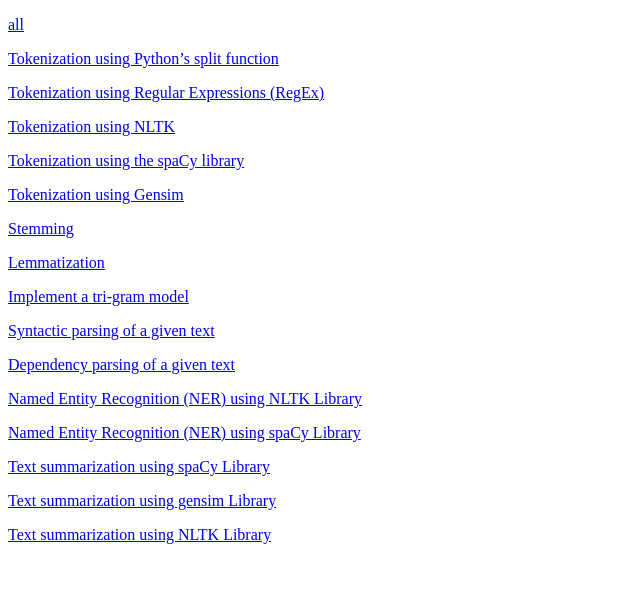
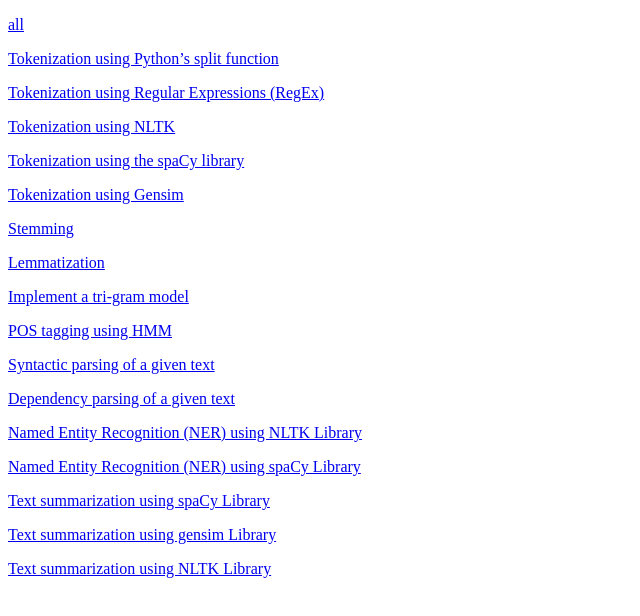
Before and after one commit to topG-123/pract2, a plain HTML site: page NLP.html in a window 1280 px wide. Shown: the whole page, without its empty margins (0-640 px from the left). Drawn offline with Linux system fonts and the light colour scheme.

Commit message:
updated nlp

```diff
--- a/NLP.html
+++ b/NLP.html
@@ -16,6 +16,7 @@
     <p><a href="./NLP/Stemming.py" download>Stemming</a></p>
     <p><a href="./NLP/Lemmatization.py" download>Lemmatization</a></p>
     <p><a href="./NLP/Implement a tri-gram model.py" download>Implement a tri-gram model</a></p>
+    <p><a href="./NLP/POS tagging using HMM.py" download>POS tagging using HMM</a></p>
     <p><a href="./NLP/Syntactic parsing of a given text.py" download>Syntactic parsing of a given text</a></p>
     <p><a href="./NLP/Dependency parsing of a given text.py" download>Dependency parsing of a given text</a></p>
     <p><a href="./NLP/Named Entity Recognition (NER) using NLTK Library.py" download>Named Entity Recognition (NER) using NLTK Library</a></p>
```
